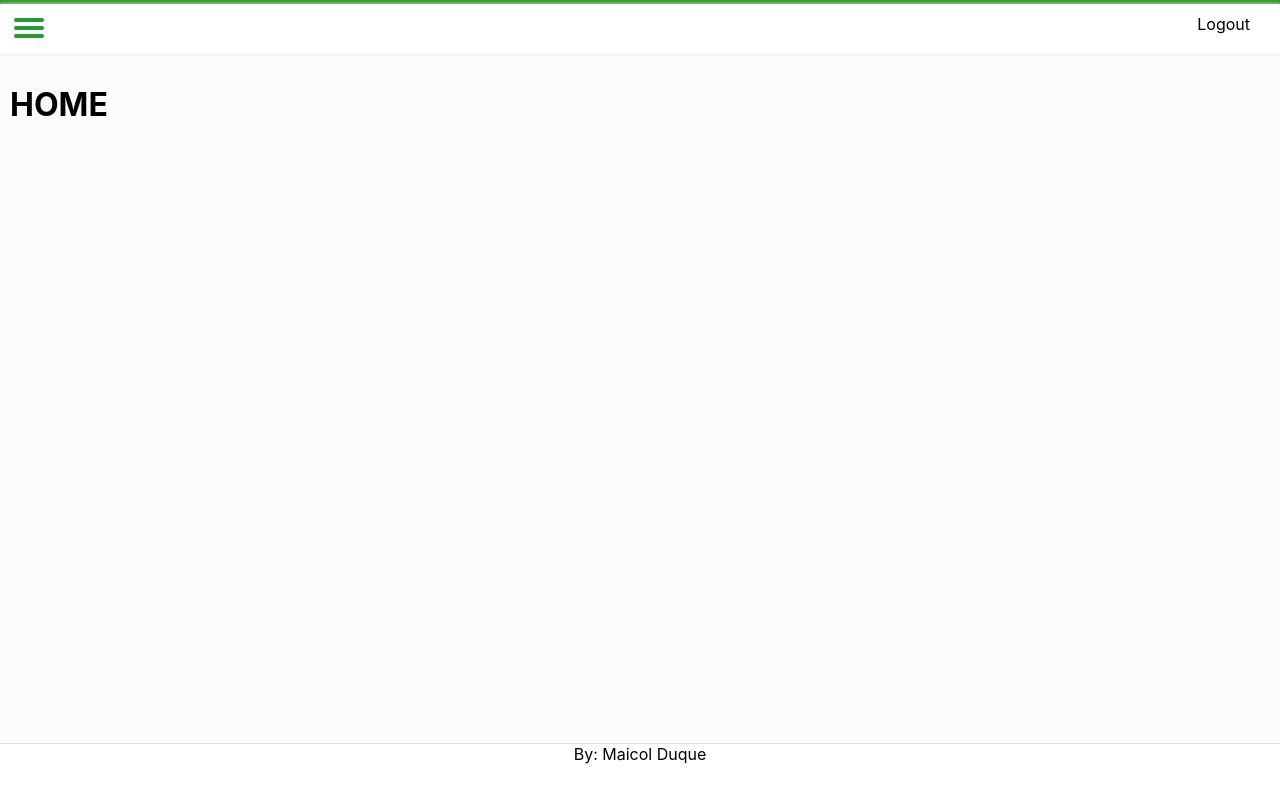
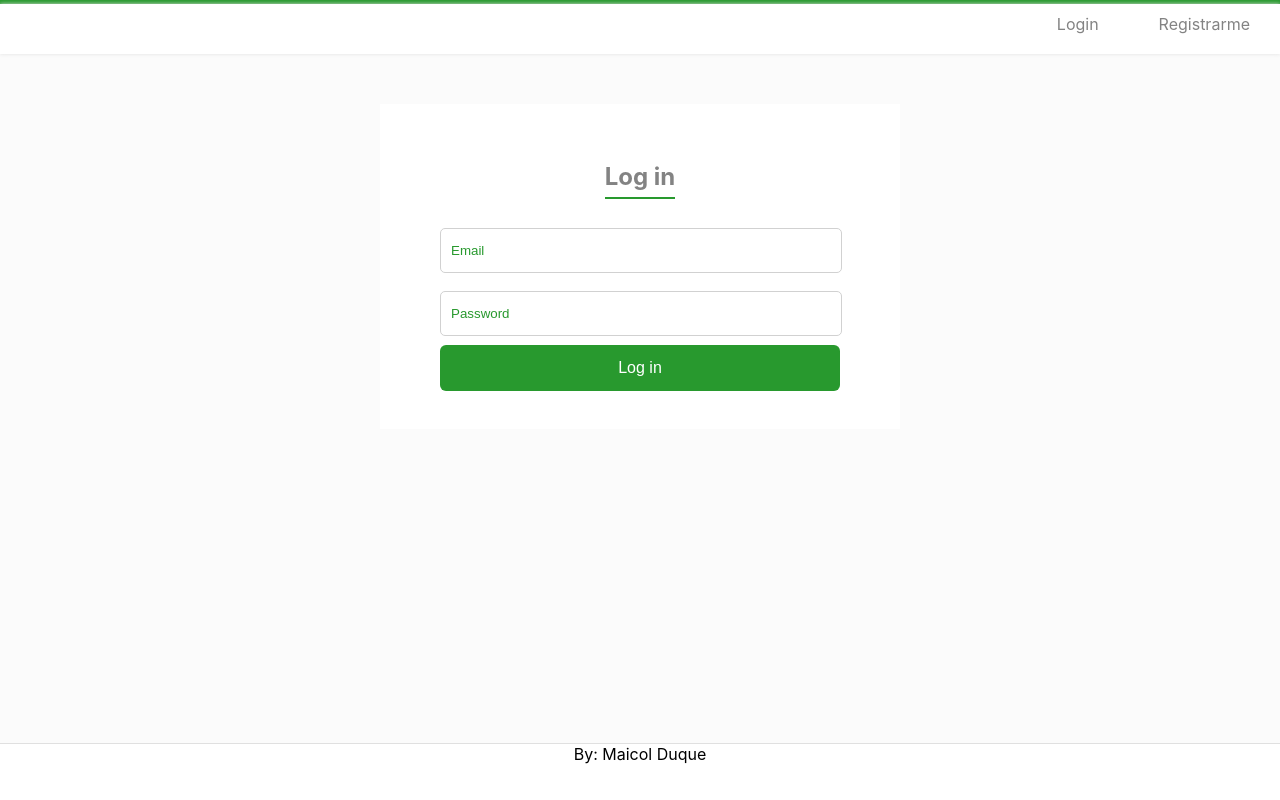
Before and after one commit to MaicolDuque/store-app, a React (Create React App) app: page / in a window 1280 px wide. Built offline with nearby package versions, Linux system fonts and the light colour scheme.

Commit message:
Config intial of Log in page

```diff
--- a/src/App.js
+++ b/src/App.js
@@ -2,12 +2,17 @@ import React, { useState, Suspense } from 'react';
 import { BrowserRouter, Switch, Route } from 'react-router-dom';
 
 import './App.css';
+
 import Header from './components/Header';
 import UnauthenticateHeader from './components/Header/unauthenticate';
 import Menu from './components/Menu';
 import Footer from './components/footer'
+import Spinner from './components/Spinner'
+
 import Home from './pages/home';
-import Spinner from './components/Spinner'
+import Login from './pages/Login';
+import Register from './pages/Register';
+
 import { useUsuario } from './context/user-context'
 
 // Import with lazy loading
@@ -17,9 +22,15 @@ const Users = React.lazy(() => import('./pages/users'));
 function UnauthenticateApp() {
   return (
     <div className="App-unauthenticate">
-      <UnauthenticateHeader />
-      <p>Please Login!</p>
-      <Footer />
+      <BrowserRouter>
+        <UnauthenticateHeader />
+        <Switch>
+          <Route exact path="/" component={Login} />
+          <Route exact path="/login" component={Login} />
+          <Route exact path="/register" component={Register} />
+        </Switch>
+        <Footer />
+      </BrowserRouter>
     </div>
   )
 }
--- a/src/components/Header/estilos.css
+++ b/src/components/Header/estilos.css
@@ -20,7 +20,17 @@
 
 .header-log {
   margin: 10px 30px;
+  color: #838383;
   cursor: pointer;
+}
+
+.header-log a {
+  text-decoration: none;
+  color: #838383;
+}
+
+.header-log a:hover {
+  color: #28992e;
 }
 
 .header-responsive {
--- a/src/components/Header/index.js
+++ b/src/components/Header/index.js
@@ -1,16 +1,22 @@
 import React, { useState, useEffect } from 'react'
 import './estilos.css'
+import { useUsuario } from '../../context/user-context';
 
 export default ({ showHideMenu }) => {
-  const [ showMenu, setShowMenu ] = useState(false);
-  const [ classHeader, setClassHeader ] = useState('header');
-  useEffect( () => {
+  const { user, setUser } = useUsuario();
+  const [showMenu, setShowMenu] = useState(false);
+  const [classHeader, setClassHeader] = useState('header');
+  useEffect(() => {
     showMenu ? setClassHeader('header-responsive ') : setClassHeader('header')
-  }, [showMenu] );
+  }, [showMenu]);
 
   const handleShowHide = () => {
     setShowMenu(!showMenu)
     showHideMenu(!showMenu)
+  }
+
+  const logoutUser = () => {
+    setUser({status: 'success', error: null, user: null } );
   }
 
   return (
@@ -20,7 +26,7 @@ export default ({ showHideMenu }) => {
         <span></span>
         <span></span>
       </span>
-      <span className="header-log">Logout</span>
+      <span className="header-log" onClick={logoutUser}>Logout</span>
     </header>
   )
 }
--- a/src/components/Header/unauthenticate.js
+++ b/src/components/Header/unauthenticate.js
@@ -1,9 +1,16 @@
 import React from 'react'
 import './estilos.css'
+import { Link } from 'react-router-dom'
 
 export default () => (
   <header className="header-unauthenticate">
-    <span className="header-log">Login</span>
-    <span className="header-log">Sign up</span>
+     <span className="header-log">
+      <Link to="/login" > Login </Link>
+     </span>
+
+    <span className="header-log">
+      <Link to="/register" > Registrarme </Link>
+    </span>
+
   </header>
 )
--- a/src/components/Menu/estilos.css
+++ b/src/components/Menu/estilos.css
@@ -42,7 +42,7 @@ ul {
 }
 
 ul li {
-  padding: 10px;
+  padding: 4px;
   margin-bottom: 10px;
   background-color: #28992e;
   width: 75%;
--- a/src/context/user-context.js
+++ b/src/context/user-context.js
@@ -5,12 +5,12 @@ const UsuarioContext = React.createContext();
 
 const sleep = time => new Promise(resolve => setTimeout(resolve, time))
 const getUser = () => sleep(1000)
-  .then(() => ({ nombre: 'Maicol Duque' }))
-  // .then(() => null)
+  // .then(() => ({ nombre: 'Maicol Duque' }))
+  .then(() => null)
 
 function UsuarioProvider({children}) {
 
-  const [ user, setState ] = useState({
+  const [ user, setUser ] = useState({
     status: 'pending',
     error: null,
     user: null,
@@ -18,11 +18,11 @@ function UsuarioProvider({children}) {
 
   useEffect(() => {
     getUser()
-      .then(user => setState({status: 'success', error: null, user }) )
+      .then(user => setUser({status: 'success', error: null, user }) )
   }, [])
 
   return (
-    <UsuarioContext.Provider value={{ user, setState }}  >
+    <UsuarioContext.Provider value={{ user, setUser }}  >
       {user.status === 'pending' ? (
         <Spinner />
       ) : user.status === 'error' ? (
--- /dev/null
+++ b/src/pages/Login/estilos.css
@@ -0,0 +1,54 @@
+.content-login {
+  display: flex;
+  justify-content: center;
+  padding-top: 50px;
+}
+
+.form-login {
+  width: 500px;
+  max-width: 100%;
+  display: flex;
+  background: white;
+  justify-content: center;
+  flex-direction: column;
+  align-items: center;
+  padding: 38px 10px;
+}
+
+.form {
+  width: 80%;
+}
+
+.input-login {
+  width: 95%;
+  padding: 14px 10px;
+  margin: 9px 0px;
+  border-radius: 5px;
+  border: 1px solid #d1d1d1;
+  outline: none;
+}
+
+.input-login::placeholder {
+  color: #28992e;
+}
+
+.input-login:focus {
+  border: 1px solid #28992e;
+}
+
+.form-title {
+  border-bottom: 2px solid #28992e;
+  padding-bottom: 6px;
+  color: #838383;
+}
+
+.form-submit {
+  background-color: #28992e;
+  border: none;
+  color: white;
+  padding: 14px 0px;
+  width: 100%;
+  border-radius: 6px;
+  cursor: pointer;
+  font-size: 1em;
+}
--- /dev/null
+++ b/src/pages/Login/index.js
@@ -0,0 +1,23 @@
+import React from 'react'
+import './estilos.css'
+
+export default () => (
+  <div className="content-login">
+    <div className="form-login">
+      <h2 className="form-title">Log in</h2>
+      <form className="form">
+        <div>
+          <input type="text" placeholder="Email" className="input-login"></input>
+          <span></span>
+        </div>
+        <div>
+          <input type="text" placeholder="Password" className="input-login"></input>
+          <span></span>
+        </div>
+        <div>
+          <input type="submit" value="Log in" className="form-submit"></input>
+        </div>
+      </form>
+    </div>
+  </div>
+)
--- /dev/null
+++ b/src/pages/Register/index.js
@@ -0,0 +1,7 @@
+import React from 'react'
+
+export default function Register(){
+  return (
+    <h1>Registrarme!!</h1>
+  )
+}
```
